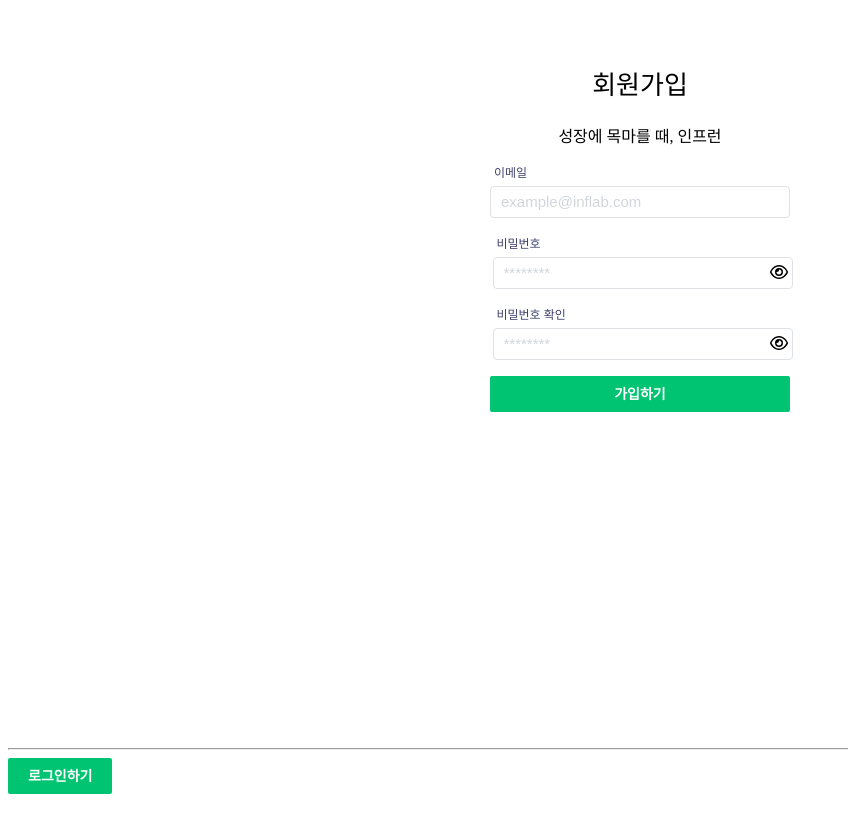
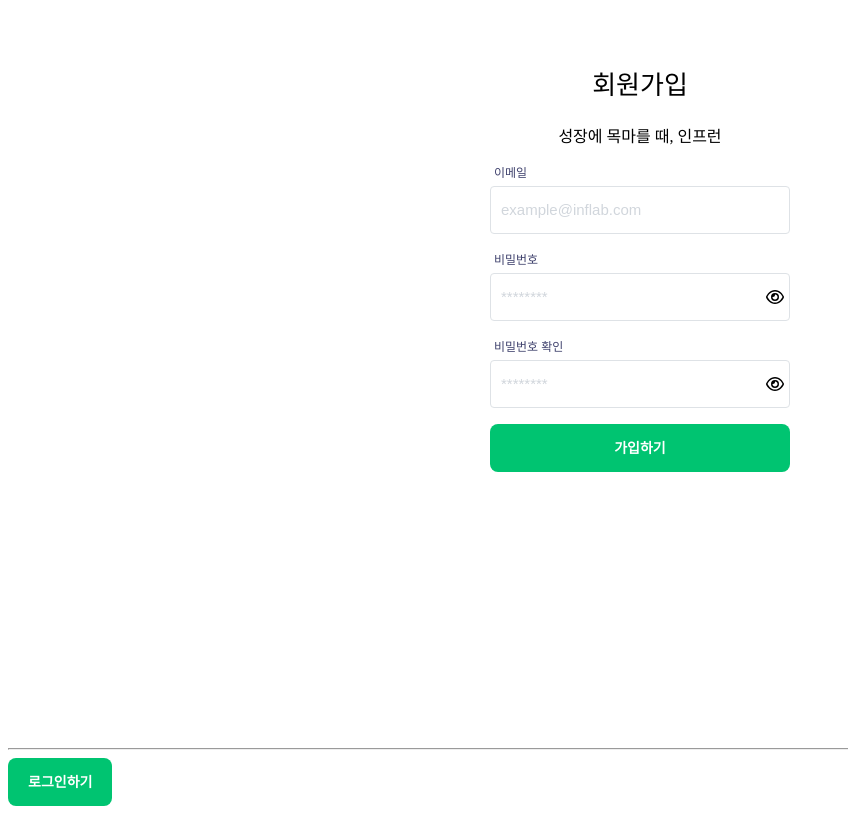
Before and after one commit to d-o-p-e/inflearn-login-page-UI, a React (Create React App) app in the folder frontend/: page / in a window 1280 px wide. Shown: the whole page, without its empty margins (0-848 px from the left). Built offline with nearby package versions, Linux system fonts and the light colour scheme.

Commit message:
컴포넌트 px단위 에러 수정 (#31)
* :bug: input css에 tpye과 placeholder가 들어가는것 수정

* :lipstick: Input UI 값들 수정

* :lipstick: SocialLoginButton box-shadow rgb(0 0 0 / 20%)추가

* :lipstick: button 높이 round 수정

* :lipstick: Login page css 수정

```diff
--- a/frontend/src/components/Button/styles.js
+++ b/frontend/src/components/Button/styles.js
@@ -28,10 +28,10 @@ const colorCss = {
 };
 const roundCss = {
   default: css`
-  border-radius: 0.125rem;
+  border-radius: 0.5rem;
 `,
   round: css`
-  border-radius: 0.5rem;
+  border-radius: 1rem;
 `,
 };
 
@@ -39,7 +39,7 @@ export const StoryBookButton = styled.button`
   font-family: 'Nunito Sans', 'Helvetica Neue', Helvetica, Arial, sans-serif;
   font-weight: 700;
   border: 0;
-  border-radius: 3em;
+  height: 48px;
   cursor: pointer;
   display: inline-block;
   line-height: 1;
--- a/frontend/src/components/Input/Style.js
+++ b/frontend/src/components/Input/Style.js
@@ -2,14 +2,16 @@ import styled from 'styled-components';
 import { FontAwesomeIcon } from '@fortawesome/react-fontawesome';
 
 export const PasswordIcon = styled(FontAwesomeIcon)`
-    margin-left: -23px;
+    position: absolute;
+    margin-left: -24px;
+    margin-top: 16px;
 `;
 
 export const Section = styled.div`
 `;
 
 export const Input = styled.input`
-height: 32px;
+height: 48px;
 font-size: 15px;
 border: 1px solid #DEE2E6;
 border-radius: 4px;
@@ -24,7 +26,7 @@ outline: none; //이거 때문에 focus시에 내가 원하던 색 적용이 안
 ::placeholder{
     color: #D1D6DC;
 }
-${(width) => width};
+width:${({ width }) => width};
 `;
 
 export const Title = styled.span`
--- a/frontend/src/components/SocialLoginButton/Styles.js
+++ b/frontend/src/components/SocialLoginButton/Styles.js
@@ -22,7 +22,7 @@ export const SocialLoginButton = styled.button`
   align-items: center;
   border: 0;
   border-radius: 4px;
-  box-shadow: 0 1px 2px 0;
+  box-shadow: 0 1px 2px 0 rgb(0 0 0 / 20%);
   display: flex;
   height: 44px;
   justify-content: center;
--- a/frontend/src/pages/Login/Login.js
+++ b/frontend/src/pages/Login/Login.js
@@ -38,7 +38,7 @@ function Login() {
         <LoginForm>
           <Input type="email" placeholder="이메일" />
           <Input type="password" placeholder="비밀번호" />
-          <Button>로그인</Button>
+          <Button width="300px">로그인</Button>
         </LoginForm>
         <MoreAction>
           <FindPassword>비밀번호 찾기</FindPassword>
--- a/frontend/src/pages/Login/LoginStyle.js
+++ b/frontend/src/pages/Login/LoginStyle.js
@@ -10,6 +10,7 @@ export const LoginForm = styled.form`
   display: flex;
   align-content: center;
   flex-direction: column;
+  align-items: center;
   > * {
       margin-bottom: 12px;
   }
```
